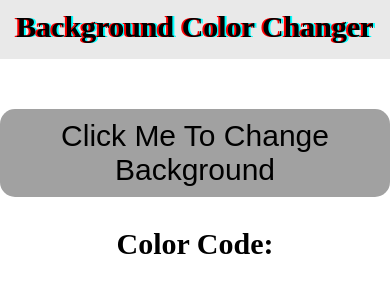
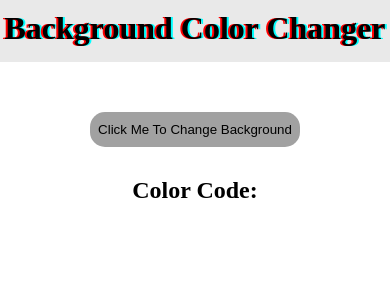
Before and after one commit to EbadAlam/color-changer-javascript, a plain HTML site: page index.html in a window 390 px wide. Drawn offline with Linux system fonts and the light colour scheme.

Commit message:
Update index.html

```diff
--- a/index.html
+++ b/index.html
@@ -42,7 +42,7 @@
 		}
 		@media only screen and (max-width: 600px){
 			*{
-				font-size:30px !important;
+/* 				font-size:30px !important; */
 			}
 		}
 	</style>
```
